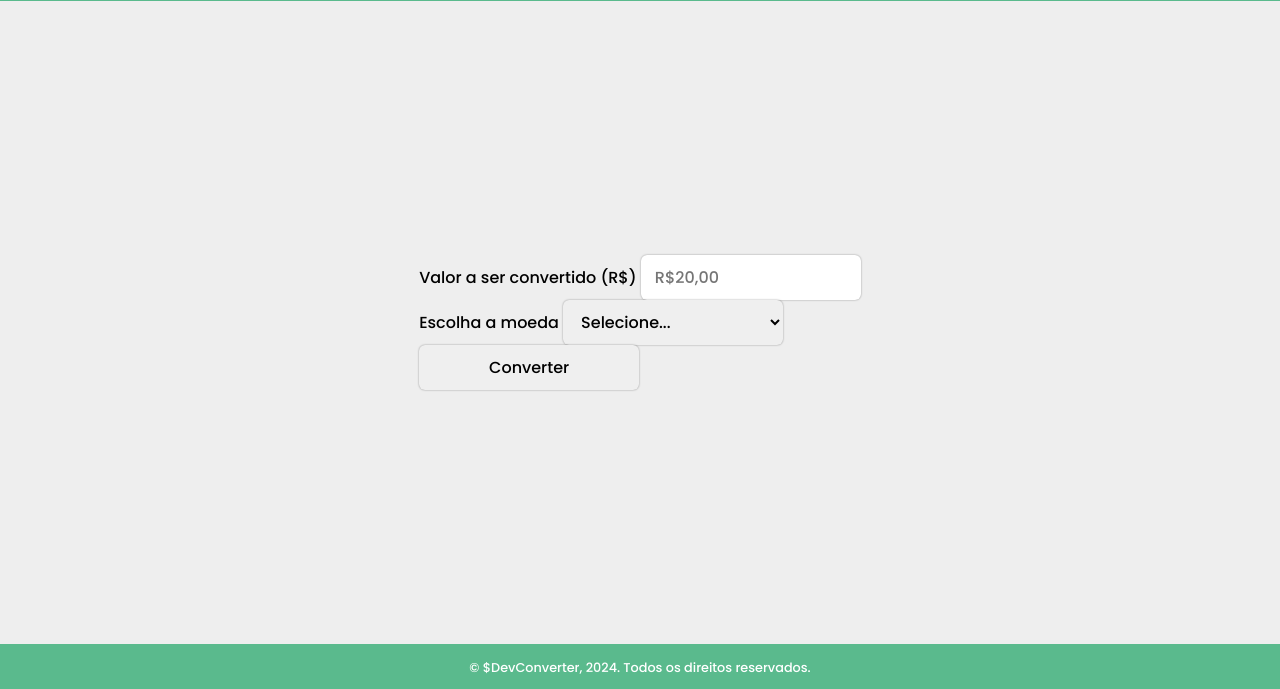
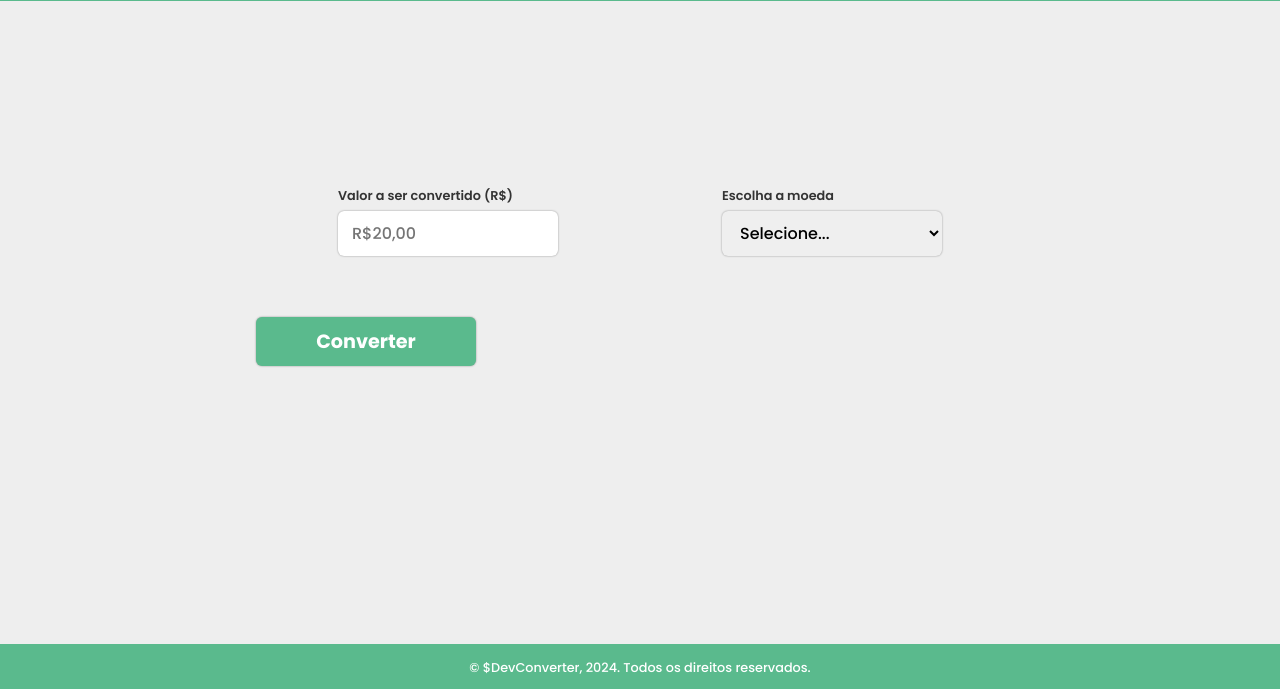
Before and after one commit to fabiasantos1/-DevConverter, a plain HTML site: page index.html in a window 1280 px wide. Shown: the part 111-800 px from the top of the page. Drawn offline with Linux system fonts and the light colour scheme.

Commit message:
Estilizando main

```diff
--- /dev/null
+++ b/css/main.css
@@ -0,0 +1,59 @@
+main {
+  width: 60%;
+
+  display: flex;
+  flex-direction: column;
+  align-items: center;
+  justify-content: center;
+}
+
+form {
+  width: 100%;
+  margin-bottom: 12%;
+  flex-direction: column;
+  align-items: center;
+}
+
+.inputs-container {
+  width: 100%;
+  display: flex;
+  justify-content: space-around;
+  margin-bottom: 8%;
+}
+
+.form-group {
+  display: flex;
+  flex-direction: column;
+
+}
+
+.form-group label {
+  color: #333;
+  font-size: 0.8em;
+  font-weight: 600;
+  margin-bottom: 6px;
+}
+
+form button {
+  background-color: #5aba8d;
+  color: #fff;
+  font-size: 1.2em;
+  font-weight: 700;
+  cursor: pointer;
+}
+
+form button:hover {
+  background-color: #fff;
+  color: #5aba8d;
+}
+
+main #result {
+  font-size: 3.5em;
+  color: #2f9766;
+}
+
+main #result span {
+  font-size: 0.6em;
+  margin-right: 50px;
+  margin-left: 50px;
+}
--- a/index.html
+++ b/index.html
@@ -9,6 +9,7 @@
    <link rel="stylesheet" href="./css/reset.css">
    <link rel="stylesheet" href="./css/header.css">
    <link rel="stylesheet" href="./css/footer.css">
+   <link rel="stylesheet" href="./css/main.css">
   <!-- FONTS-->
    <link rel="preconnect" href="https://fonts.googleapis.com">
    <link rel="preconnect" href="https://fonts.gstatic.com" crossorigin>
```
